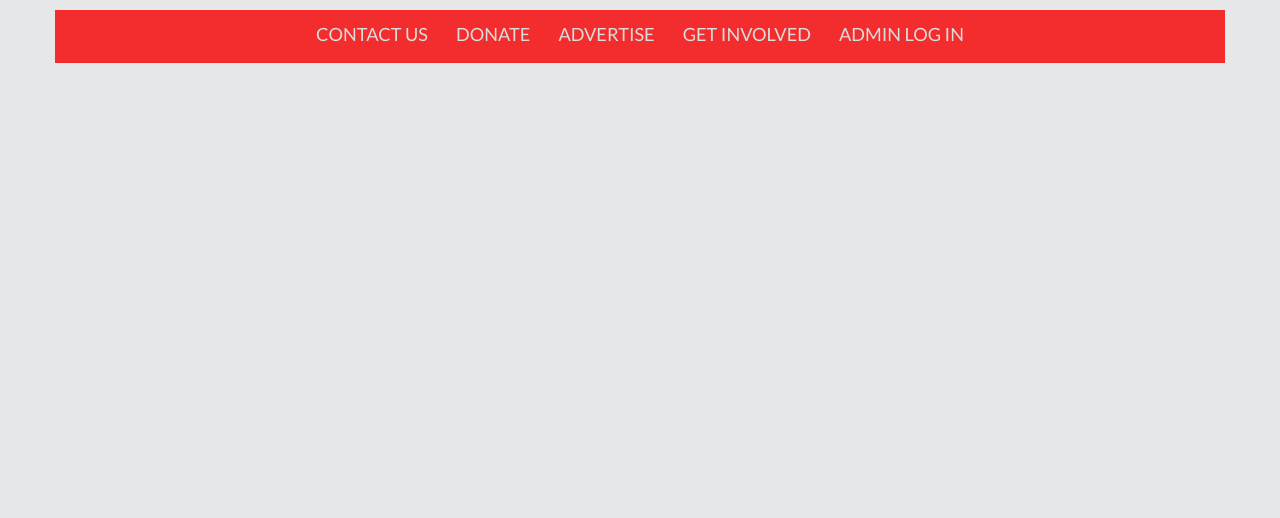
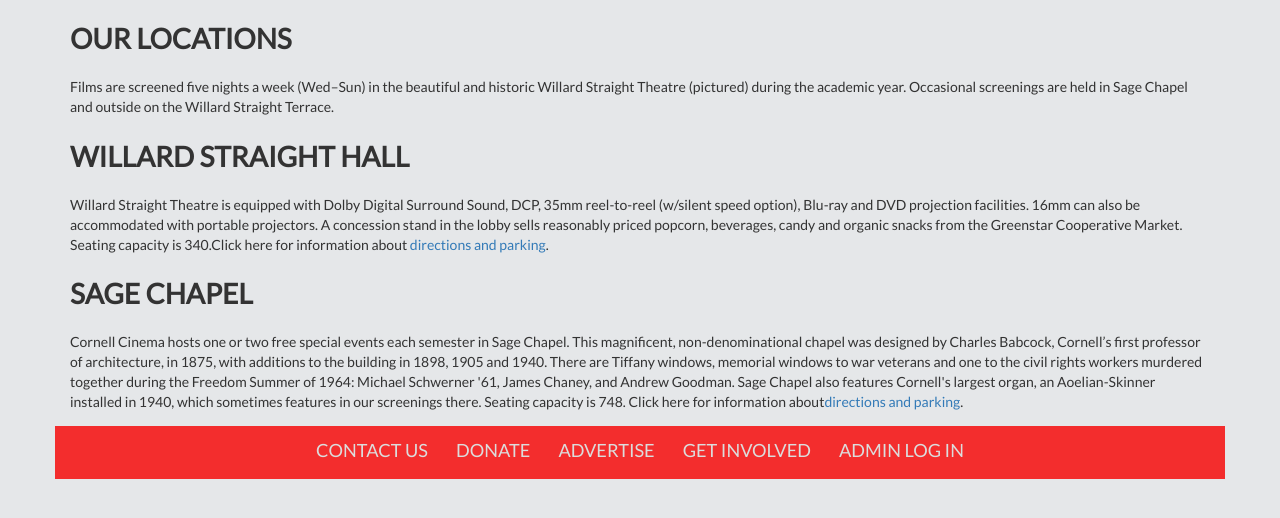
Before and after one commit to anniehughey/CineHackers, a PHP site: page /locations.php in a window 1280 px wide. Shown: the part 177-695 px from the top of the page. Run offline with PHP 8.4, Linux system fonts and the light colour scheme; some libraries are stand-ins or nearby versions.

Commit message:
more content

```diff
--- a/CornellCinema/locations.php
+++ b/CornellCinema/locations.php
@@ -22,6 +22,23 @@
 		<!-- end of header row div -->
 		<!-- List the locations and provide google maps containers and links to directions for each -->
 		<!-- also provide links to parking -->
+		<div class="content">
+			<h1 class="title">OUR LOCATIONS</h1>
+			<p class="text">
+				Films are screened five nights a week (Wed–Sun) in the beautiful and historic Willard Straight Theatre (pictured) during the academic year. Occasional screenings are held in Sage Chapel and outside on the Willard Straight Terrace.
+			</p>
+			<div class="WSH">
+				<h1 class="title">WILLARD STRAIGHT HALL</h1>
+				<p class="text">Willard Straight Theatre is equipped with Dolby Digital Surround Sound, DCP, 35mm reel-to-reel (w/silent speed option), Blu-ray and DVD projection facilities. 16mm can also be accommodated with portable projectors. A concession stand in the lobby sells reasonably priced popcorn, beverages, candy and organic snacks from the Greenstar Cooperative Market. Seating capacity is 340.Click here for information about <a href="http://cinema.cornell.edu/info/cornell_map.html">directions and parking</a>.</p>
+			</div>
+			<!-- end of WSH div-->
+			<div class="sage">
+				<h1 class="title">SAGE CHAPEL</h1>
+				<p class="text">Cornell Cinema hosts one or two free special events each semester in Sage Chapel. This magnificent, non-denominational chapel was designed by Charles Babcock, Cornell’s first professor of architecture, in 1875, with additions to the building in 1898, 1905 and 1940. There are Tiffany windows, memorial windows to war veterans and one to the civil rights workers murdered together during the Freedom Summer of 1964: Michael Schwerner '61, James Chaney, and Andrew Goodman. Sage Chapel also features Cornell's largest organ, an Aoelian-Skinner installed in 1940, which sometimes features in our screenings there. Seating capacity is 748. Click here for information about<a href="http://cinema.cornell.edu/info/cornell_map.html">directions and parking</a>.</p>
+			</div>
+			<!-- end of WSH div-->
+		</div>
+		<!-- end of content div -->
 		<div class="row footer">
 			<?php include "includes/footer.php" ?>
 		</div>
--- a/CornellCinema/specialGuests.php
+++ b/CornellCinema/specialGuests.php
@@ -22,7 +22,7 @@
 		<!-- end of header row div -->
 		<div class="content">
 			<h1 class="title">SPECIAL GUESTS</h1>
-			<p class="text">Cornell Cinema began in 1970 as a university film society, but has evolved into a media arts center with a national reputation. Cornell Cinema's primary purpose is to expose Ithaca and regional audiences to alternative forms of cinema (such as documentary, classic, and experimental films) as well as alternative voices not usually heard through the mass media. Its secondary purpose is to provide affordable, second-run commercial entertainment for the Cornell community. In fulfillment of its educational goals, Cornell Cinema encourages audiences to reflect critically on commercial and other media by supplementing its over 300 annual screenings with occasional faculty introductions, guest filmmakers, panel discussions, and more.</p>
+			<p class="text">Over thirty guest filmmakers and speakers attend Cornell Cinema screenings and workshops each year, introducing and discussing their work. Previous guests have included Todd Haynes, Kelly Reichardt, Alex Rivera, Scott Ferguson '80, Will Gluck '93, Tim Squyres '81, Ernie Gehr, So Young Kim, Jennifer Reeves, Brent Green, Serge Bromberg, Howard A. Rodman '71, Sam Green, Peter Hutton, Julie Murray, Vincent Grenier, Chantal Akerman, Craig Baldwin, Irit Batsry, Stephanie Black, Robert Beavers, Sadie Benning, John Cleese, Ximena Cuevas, Su Friedrich, Miranda July, Lewis Klahr, Ang Lee, Sharon Lockhart, Anne Makepeace, Anand Patwardhan, Leighton Pierce, Daniel Reeves, Jay Rosenblatt, Thelma Schoonmaker, Roshan Seth, and Yvonne Welbon.</p>
 
 
 		</div>
```
Also changed, not shown: CornellCinema/ourStory.php (+8 -1 lines).
